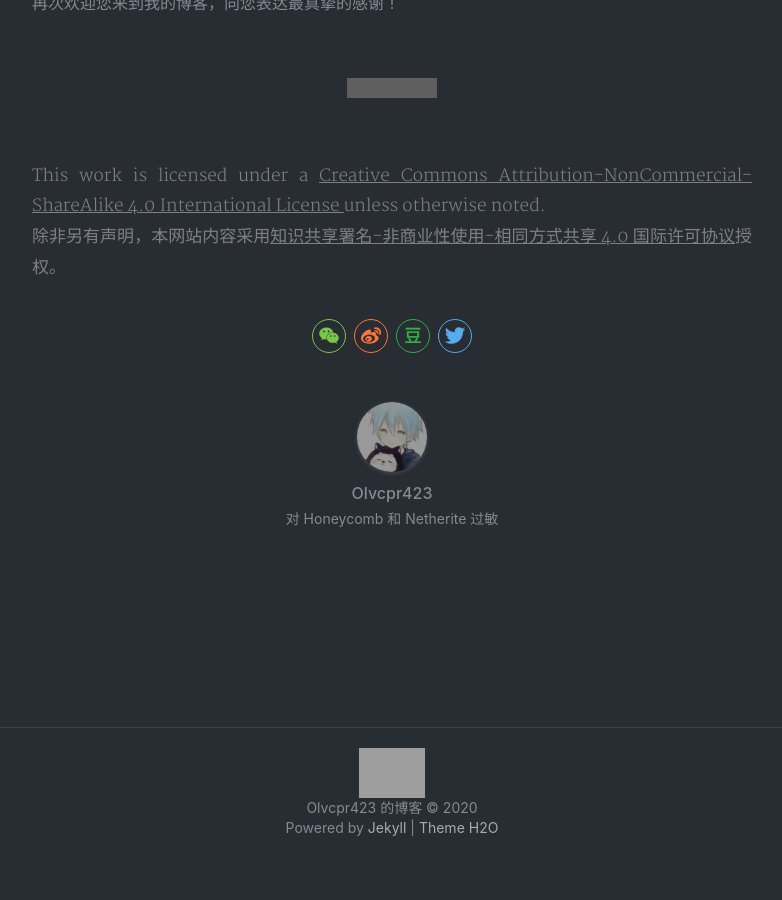
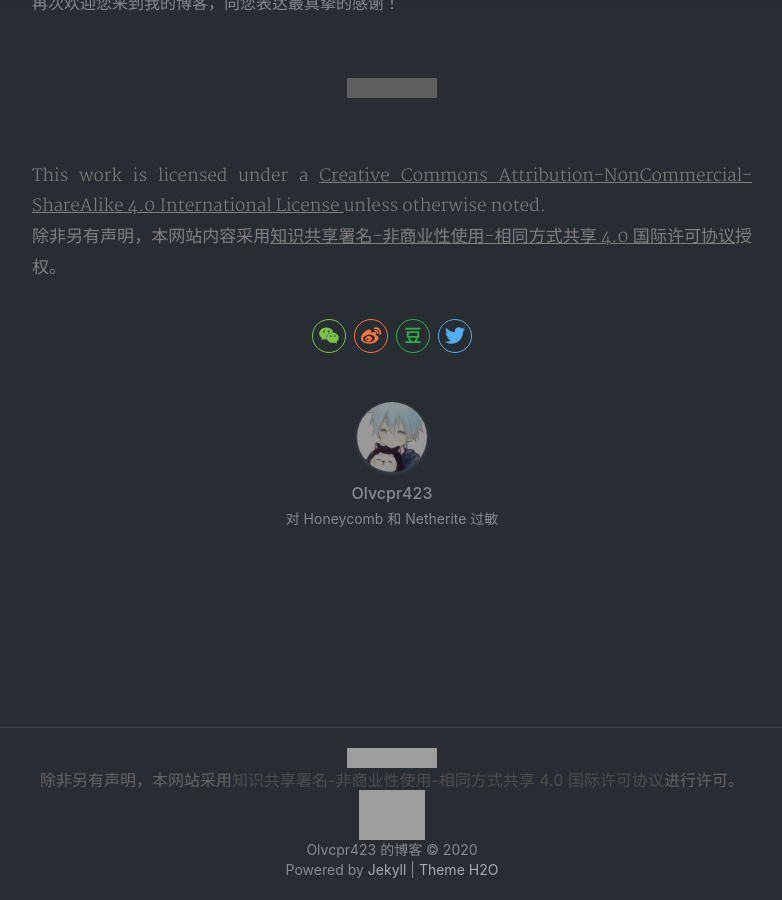
Before and after one commit to Olvcpr423/Olvcpr423.github.io, a Jekyll site: the page built from about.html, in a window 1280 px wide and 900 px high, scrolled down 1063 px. Shown: the whole window, without its empty margins (248-1030 px from the left). Built offline with Jekyll 4.4.1, drawn with Linux system fonts in a browser that asks for light colours; nearby versions of some CDN libraries; a style sheet for code colours, icons or effects is not loaded; before the commit the page ends 1921 px from its top, so only the background shows below that; grey boxes are pictures that could not be loaded.

Commit message:
Update footer.html

```diff
--- a/_includes/footer.html
+++ b/_includes/footer.html
@@ -1,4 +1,6 @@
 <footer class="g-footer">
+
+  <a rel="license" href="http://creativecommons.org/licenses/by-nc-sa/4.0/"><img alt="知识共享许可协议" style="border-width:0" src="https://i.creativecommons.org/l/by-nc-sa/4.0/88x31.png" /></a><br />除非另有声明，本网站采用<a rel="license" href="http://creativecommons.org/licenses/by-nc-sa/4.0/">知识共享署名-非商业性使用-相同方式共享 4.0 国际许可协议</a>进行许可。
 
   <div id="cc-myssl-id">
       <a href="https://myssl.com/seal/detail?domain=olvcpr423.github.io"><img src="https://static.myssl.com/res/images/myssl-id3.png" alt="" style="max-height:50px;display:block;margin:0 auto"></a>
```
